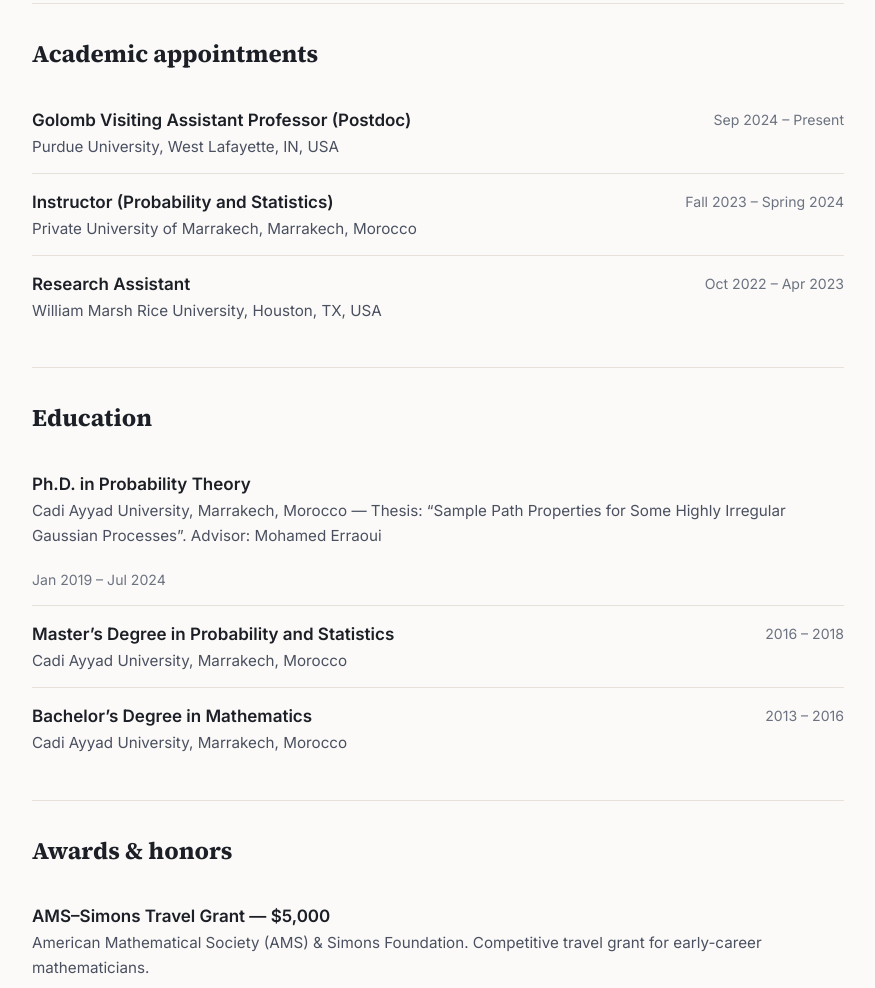
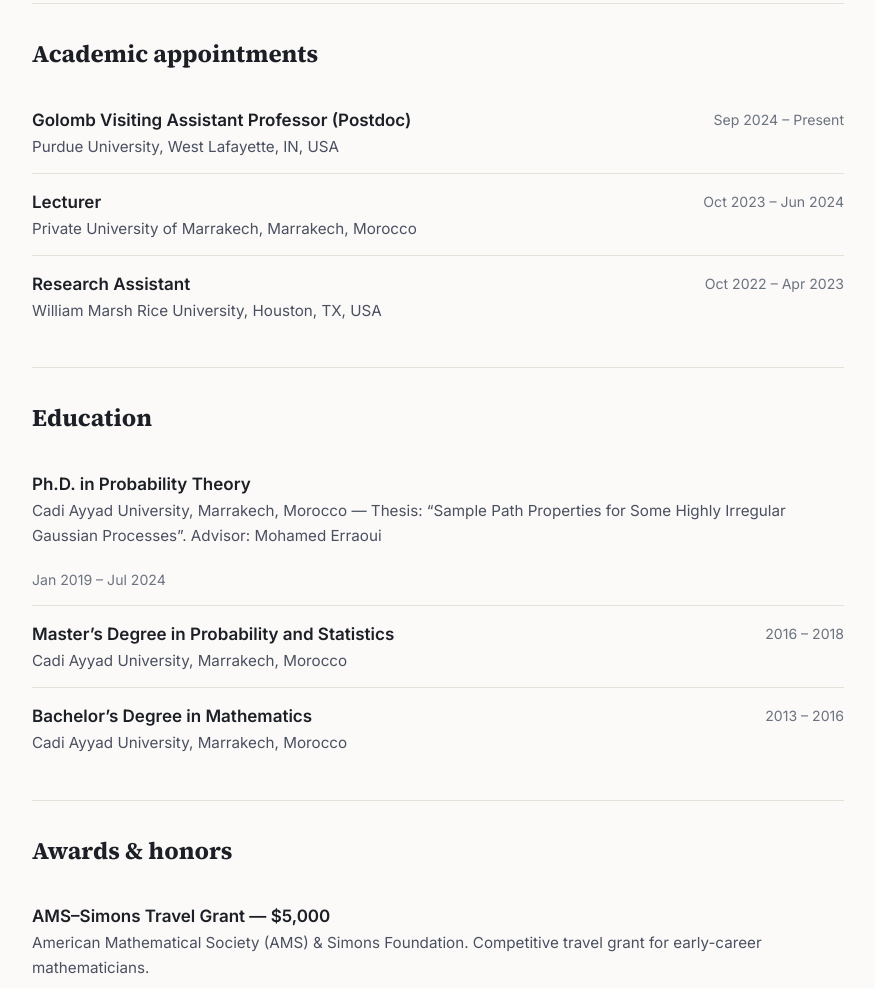
Before and after one commit to yhakiki/yhakiki.github.io, a plain HTML site: page cv.html in a window 1280 px wide. Shown: the part 934-1922 px from the top of the page, without its empty margins (202-1077 px from the left). Drawn offline with Linux system fonts and the light colour scheme.

Commit message:
List Private University of Marrakech appointment as Lecturer (Oct 2023 - Jun 2024) on CV page and PDF
Co-Authored-By: Claude Opus 5.5 <noreply@anthropic.com>

```diff
--- a/cv.html
+++ b/cv.html
@@ -44,8 +44,8 @@
       <div class="entry-when">Sep 2024 &ndash; Present</div>
     </div>
     <div class="entry">
-      <div class="entry-main"><div class="title">Instructor (Probability and Statistics)</div><div class="place">Private University of Marrakech, Marrakech, Morocco</div></div>
-      <div class="entry-when">Fall 2023 &ndash; Spring 2024</div>
+      <div class="entry-main"><div class="title">Lecturer</div><div class="place">Private University of Marrakech, Marrakech, Morocco</div></div>
+      <div class="entry-when">Oct 2023 &ndash; Jun 2024</div>
     </div>
     <div class="entry">
       <div class="entry-main"><div class="title">Research Assistant</div><div class="place">William Marsh Rice University, Houston, TX, USA</div></div>
```
Also changed, not shown: 1 other file.
